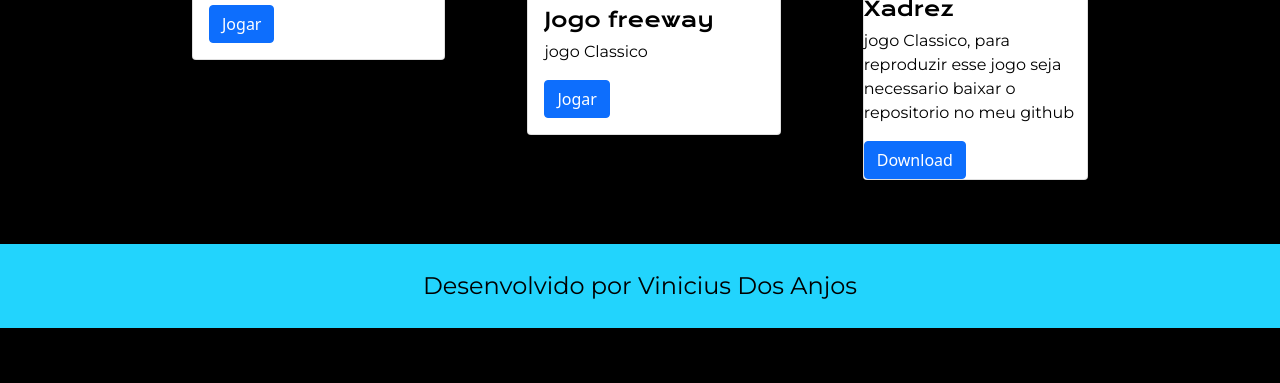
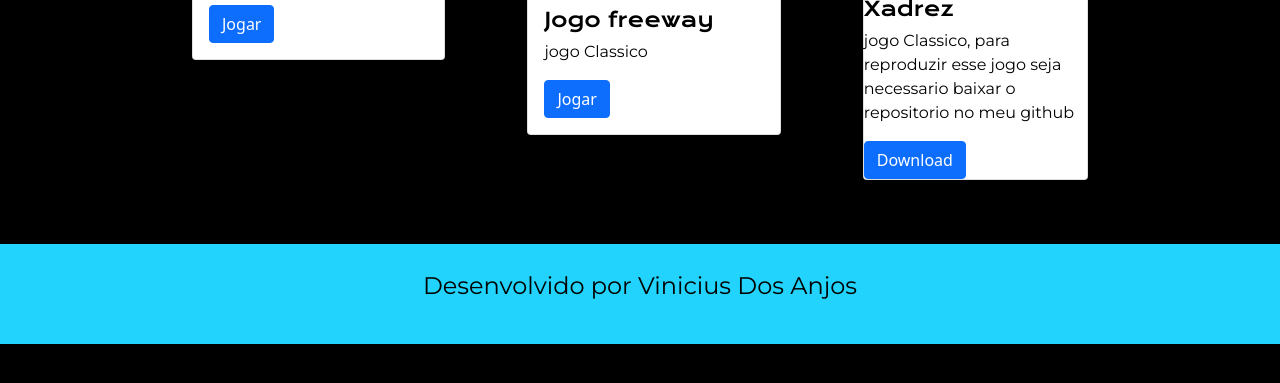
Before and after one commit to ViniciusAnjoss/portfolio, a plain HTML site: page projets.html in a window 1280 px wide. Shown: the part 353-736 px from the top of the page. Drawn offline with nearby package versions, Linux system fonts and the light colour scheme.

Commit message:
ajuste de footer nas outras telas

```diff
--- a/projets.html
+++ b/projets.html
@@ -46,8 +46,8 @@
           </div>
 
     </main>
-    <footer>
-        <p class="rodape">Desenvolvido por Vinicius Dos Anjos</p>
+    <footer class="rodape">
+        <p >Desenvolvido por Vinicius Dos Anjos</p>
       </footer>
 </body>
 </html>
```
Also changed, not shown: about.html (+2 -2 lines).
